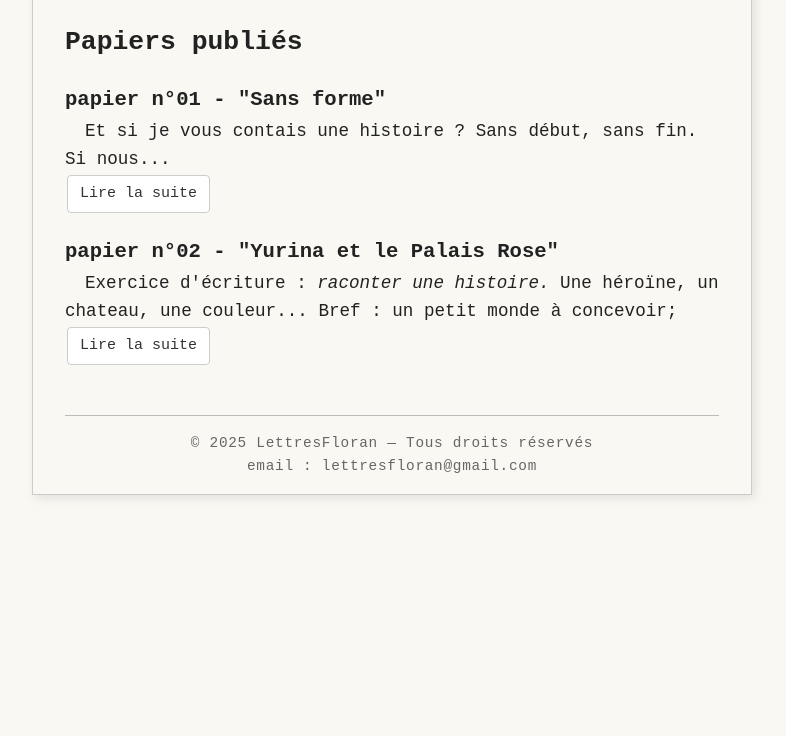
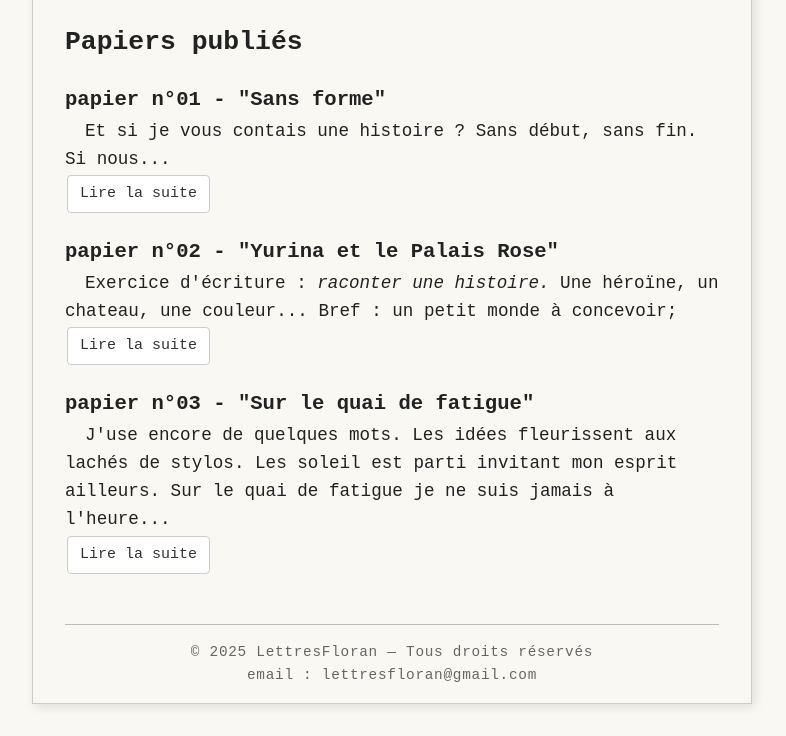
Before and after one commit to LettresFloran/monpetitcoindherbe, a plain HTML site: page index.html in a window 1280 px wide. Shown: the part 615-1351 px from the top of the page, without its empty margins (248-1034 px from the left). Before the commit the page ends 1142 px from the top, so only its background shows below. Drawn offline with Linux system fonts and the light colour scheme.

Commit message:
Update index.html

```diff
--- a/index.html
+++ b/index.html
@@ -39,6 +39,11 @@
         <p>Exercice d'écriture : <i>raconter une histoire.</i> Une héroïne, un chateau, une couleur... Bref : un petit monde à concevoir;</p>
         <a href="yurina_et_le_palais_rose.html" class="button">Lire la suite</a>
       </div>
+      <div class="papier">
+        <h3>papier n°03 - "Sur le quai de fatigue"</h3>
+        <p>J'use encore de quelques mots. Les idées fleurissent aux lachés de stylos. Les soleil est parti invitant mon esprit ailleurs. Sur le quai de fatigue je ne suis jamais à l'heure...</p>
+        <a href="Le_quai_de_fatigue.html" class="button">Lire la suite</a>
+      </div>
     </section>
   </main>
 
```
